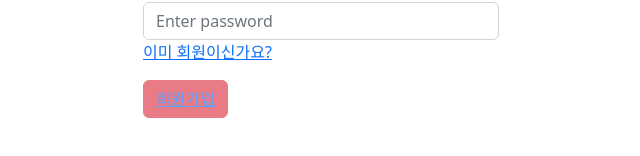
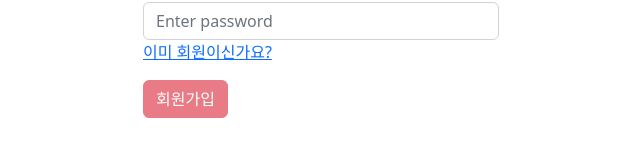
Before and after one commit to JwithYOU/wanted-pre-onboarding-frontend, a React (Create React App) app: page /signup in a window 1280 px wide. Shown: the part 174-330 px from the top of the page, without its empty margins (319-959 px from the left). Built offline with nearby package versions, Linux system fonts and the light colour scheme.

Commit message:
feat: 회원가입 버튼 클릭시 signin 페이지로 이동

```diff
--- a/src/components/Signup.js
+++ b/src/components/Signup.js
@@ -26,6 +26,7 @@ const Signup = () => {
       setFormValid(true);
     }
   };
+
   return (
     <div className="container">
       <div className="row">
@@ -58,16 +59,40 @@ const Signup = () => {
             </div>
             <div className="form-group">
               <p>
-                <Link to="/Signin">이미 회원이신가요?</Link>
+                <Link to="/signin">이미 회원이신가요?</Link>
               </p>
             </div>
-            <button
+            {/* <button
               className="btn btn-danger btn-block"
               data-testid="signup-button"
               disabled={formValid}
+              onClick={(e) => {
+                e.preventDefault();
+              }}
             >
-              <Link to="/signin">회원가입</Link>
-            </button>
+              회원가입
+            </button> */}
+            <>
+              {formValid ? (
+                <button
+                  className="btn btn-danger btn-block"
+                  data-testid="signup-button"
+                  disabled={formValid}
+                >
+                  회원가입
+                </button>
+              ) : (
+                <Link to="/signin">
+                  <button
+                    className="btn btn-danger btn-block"
+                    data-testid="signup-button"
+                    disabled={formValid}
+                  >
+                    회원가입
+                  </button>
+                </Link>
+              )}
+            </>
           </form>
         </div>
       </div>
```
